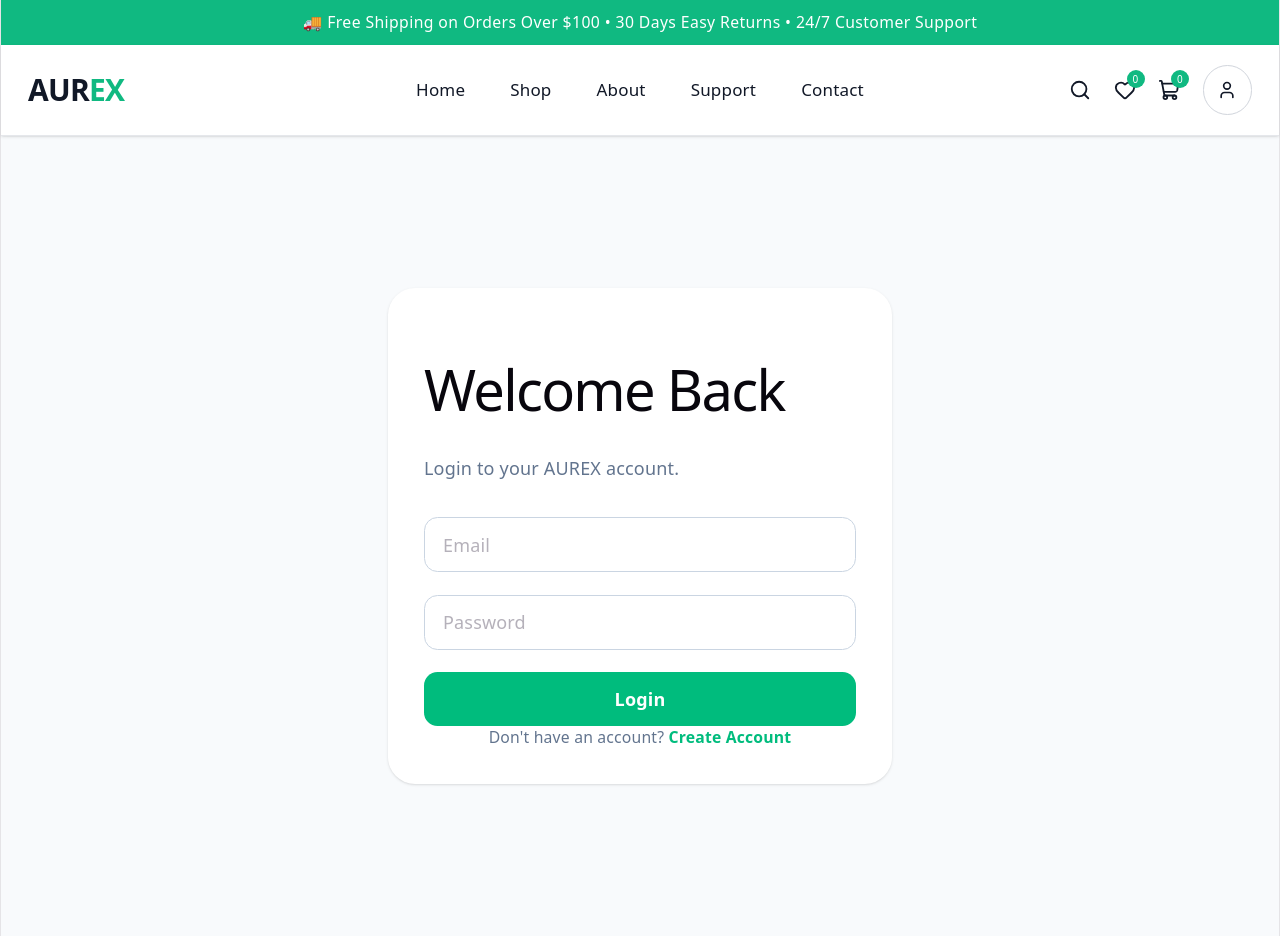
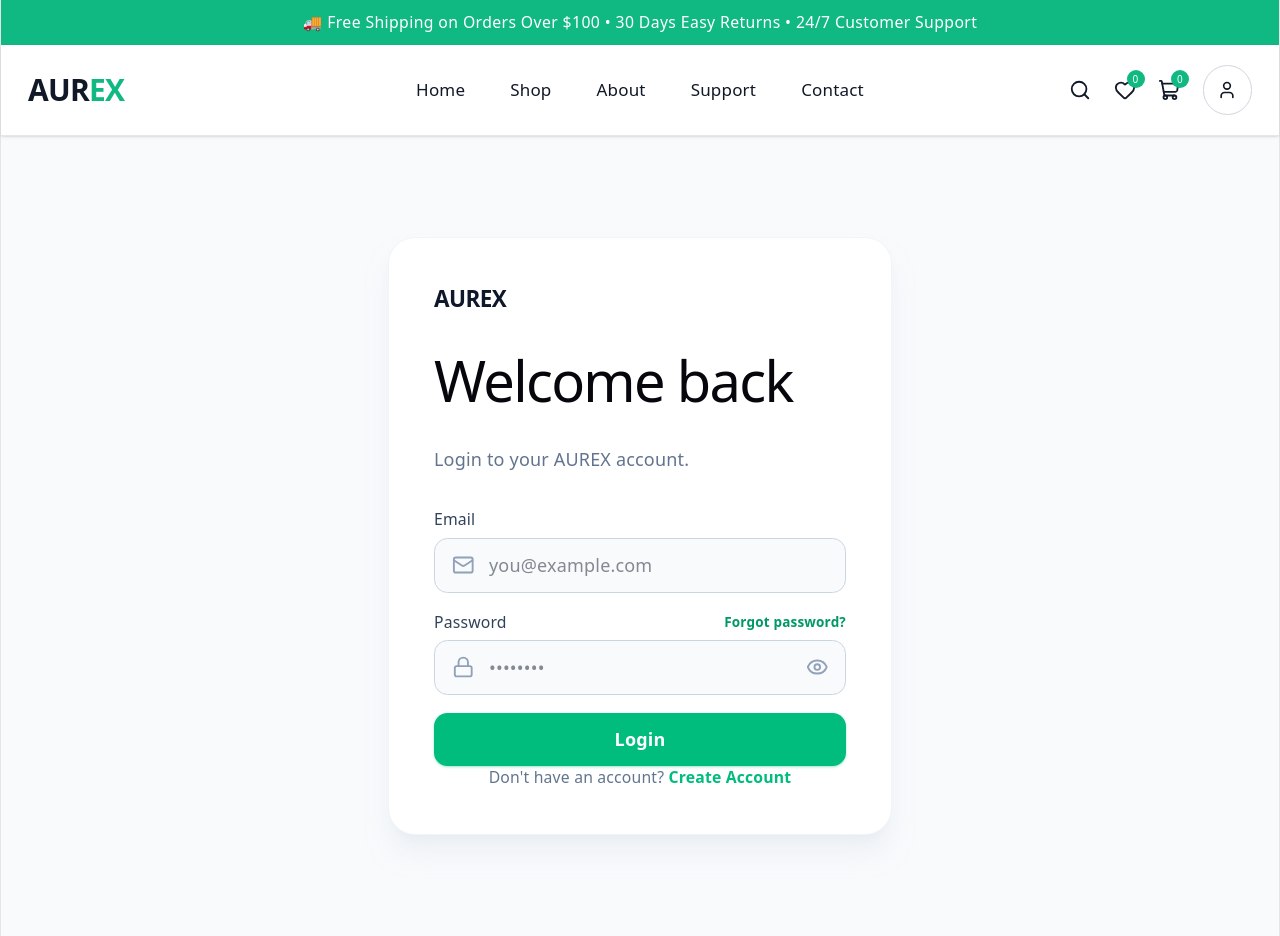
Before and after one commit to dua-muhammad-ibraheem/website-earphones, a React (Vite) app: page /login in a window 1280 px wide. Built offline with nearby package versions, Linux system fonts and the light colour scheme.

Commit message:
Tighten spacing between heading and subtitle

```diff
--- a/src/pages/Login.jsx
+++ b/src/pages/Login.jsx
@@ -1,11 +1,11 @@
 import { useContext, useState } from "react";
 import { Link, useNavigate } from "react-router-dom";
+import { Mail, Lock, Eye, EyeOff } from "lucide-react";
 
 import AuthContext from "../context/AuthContext";
 
 const Login = () => {
   const navigate = useNavigate();
-
   const { login } = useContext(AuthContext);
 
   const [formData, setFormData] = useState({
@@ -14,25 +14,26 @@ const Login = () => {
   });
 
   const [error, setError] = useState("");
+  const [showPassword, setShowPassword] = useState(false);
+  const [loading, setLoading] = useState(false);
 
   const handleChange = (e) => {
     setFormData({
       ...formData,
       [e.target.name]: e.target.value,
     });
-
     setError("");
   };
 
   const handleSubmit = (e) => {
     e.preventDefault();
+    setLoading(true);
 
-    const savedUser = JSON.parse(
-      localStorage.getItem("aurexUser")
-    );
+    const savedUser = JSON.parse(localStorage.getItem("aurexUser"));
 
     if (!savedUser) {
       setError("No account found. Please sign up first.");
+      setLoading(false);
       return;
     }
 
@@ -41,6 +42,7 @@ const Login = () => {
       savedUser.password !== formData.password
     ) {
       setError("Invalid email or password.");
+      setLoading(false);
       return;
     }
 
@@ -54,51 +56,84 @@ const Login = () => {
 
   return (
     <section className="flex min-h-screen items-center justify-center bg-slate-50 px-6 py-16">
-      <div className="w-full max-w-md rounded-3xl bg-white p-8 shadow-sm">
+      <div className="w-full max-w-md rounded-3xl border border-slate-100 bg-white p-10 shadow-xl shadow-slate-200/50">
 
-        <h1 className="text-3xl font-black text-slate-900">
-          Welcome Back
+        <Link to="/" className="text-xl font-black tracking-tight text-slate-900">
+          AUREX
+        </Link>
+
+        <h1 className="mt-6 text-3xl font-black text-slate-900">
+          Welcome back
         </h1>
 
         <p className="mt-2 text-slate-500">
           Login to your AUREX account.
         </p>
 
-        <form
-          onSubmit={handleSubmit}
-          className="mt-8 space-y-5"
-        >
+        <form onSubmit={handleSubmit} className="mt-8 space-y-4">
+          <div>
+            <label className="mb-1.5 block text-sm font-medium text-slate-700">
+              Email
+            </label>
+            <div className="relative">
+              <Mail className="pointer-events-none absolute left-4 top-1/2 h-5 w-5 -translate-y-1/2 text-slate-400" />
               <input
                 type="email"
                 name="email"
                 value={formData.email}
                 onChange={handleChange}
-            placeholder="Email"
+                placeholder="you@example.com"
                 required
-            className="w-full rounded-xl border border-slate-300 px-4 py-3 outline-none focus:border-emerald-500"
+                className="w-full rounded-xl border border-slate-300 bg-slate-50 py-3 pl-12 pr-4 text-slate-900 outline-none transition focus:border-emerald-500 focus:bg-white focus:ring-2 focus:ring-emerald-500/20"
               />
+            </div>
+          </div>
 
+          <div>
+            <div className="mb-1.5 flex items-center justify-between">
+              <label className="text-sm font-medium text-slate-700">
+                Password
+              </label>
+              <Link
+                to="/forgot-password"
+                className="text-xs font-semibold text-emerald-600 hover:text-emerald-700"
+              >
+                Forgot password?
+              </Link>
+            </div>
+            <div className="relative">
+              <Lock className="pointer-events-none absolute left-4 top-1/2 h-5 w-5 -translate-y-1/2 text-slate-400" />
               <input
-            type="password"
+                type={showPassword ? "text" : "password"}
                 name="password"
                 value={formData.password}
                 onChange={handleChange}
-            placeholder="Password"
+                placeholder="••••••••"
                 required
-            className="w-full rounded-xl border border-slate-300 px-4 py-3 outline-none focus:border-emerald-500"
+                className="w-full rounded-xl border border-slate-300 bg-slate-50 py-3 pl-12 pr-12 text-slate-900 outline-none transition focus:border-emerald-500 focus:bg-white focus:ring-2 focus:ring-emerald-500/20"
               />
+              <button
+                type="button"
+                onClick={() => setShowPassword((prev) => !prev)}
+                className="absolute right-4 top-1/2 -translate-y-1/2 text-slate-400 hover:text-slate-600"
+              >
+                {showPassword ? <EyeOff className="h-5 w-5" /> : <Eye className="h-5 w-5" />}
+              </button>
+            </div>
+          </div>
 
           {error && (
-            <p className="rounded-xl bg-red-50 px-4 py-3 text-sm text-red-600">
+            <p className="rounded-xl border border-red-100 bg-red-50 px-4 py-3 text-sm text-red-600">
               {error}
             </p>
           )}
 
           <button
             type="submit"
-            className="w-full rounded-xl bg-emerald-500 py-3 font-semibold text-white transition hover:bg-emerald-600"
+            disabled={loading}
+            className="w-full rounded-xl bg-emerald-500 py-3 font-semibold text-white shadow-sm shadow-emerald-500/30 transition hover:bg-emerald-600 disabled:cursor-not-allowed disabled:opacity-70"
           >
-            Login
+            {loading ? "Logging in..." : "Login"}
           </button>
         </form>
 
@@ -106,7 +141,7 @@ const Login = () => {
           Don't have an account?{" "}
           <Link
             to="/signup"
-            className="font-semibold text-emerald-500"
+            className="font-semibold text-emerald-500 hover:text-emerald-600"
           >
             Create Account
           </Link>
```
Lines whose indentation alone changed are shown as unchanged.
